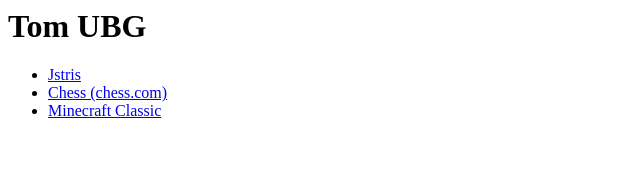
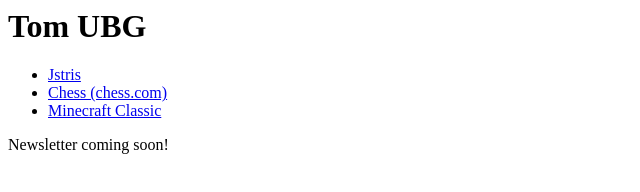
Before and after one commit to TestingOnMonday/ubg, a plain HTML site: page index.html in a window 1280 px wide. Shown: the whole page, without its empty margins (0-640 px from the left). Drawn offline with Linux system fonts and the light colour scheme.

Commit message:
Update index.html

```diff
--- a/index.html
+++ b/index.html
@@ -8,4 +8,5 @@
 <li><a href="https://testingonmonday.github.io/ubg/player/chess">Chess (chess.com)</a>
 <li><a href="https://testingonmonday.github.io/ubg/player/minecraft">Minecraft Classic</a>
 </ul>
+<p> Newsletter coming soon! </p>
 </body>
```
